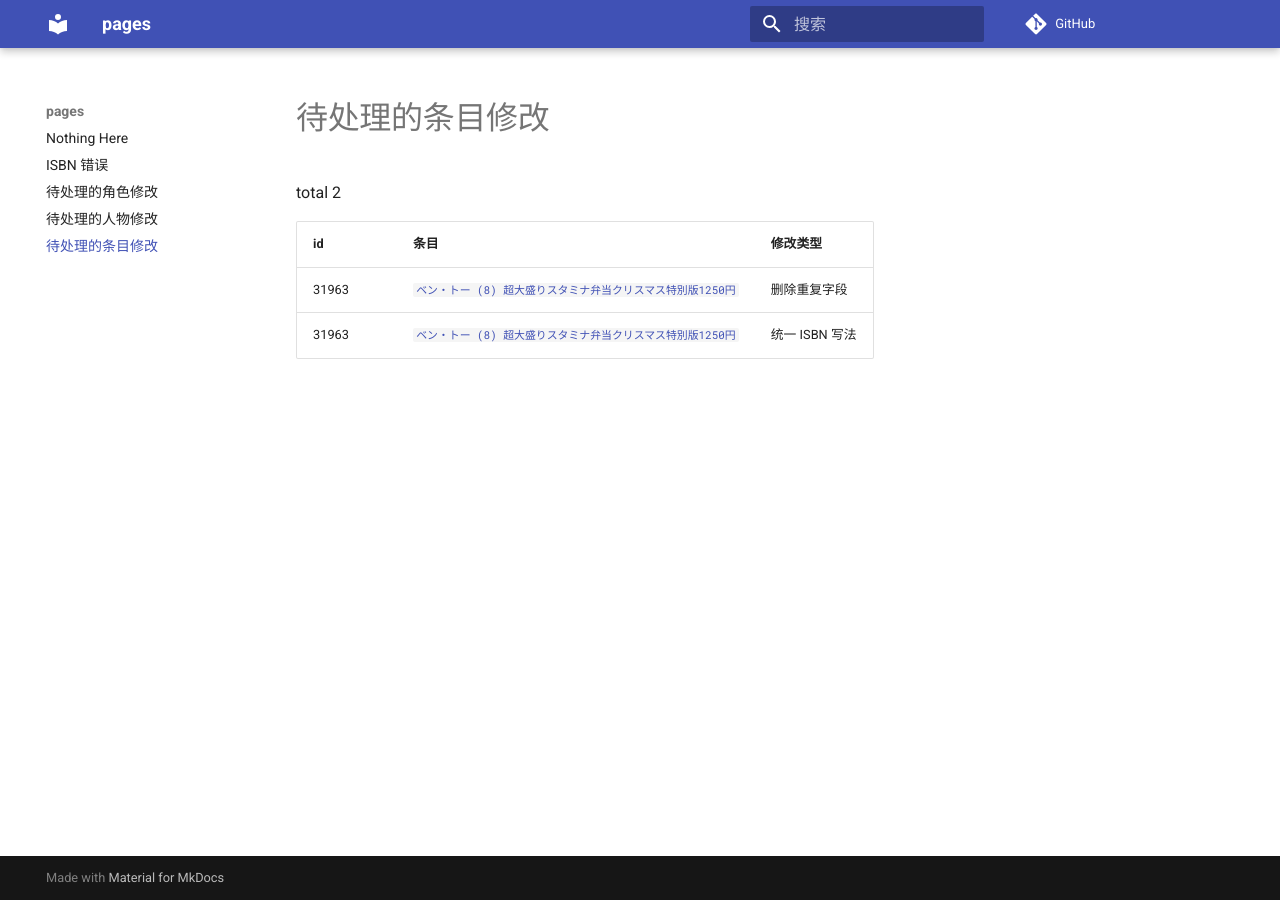
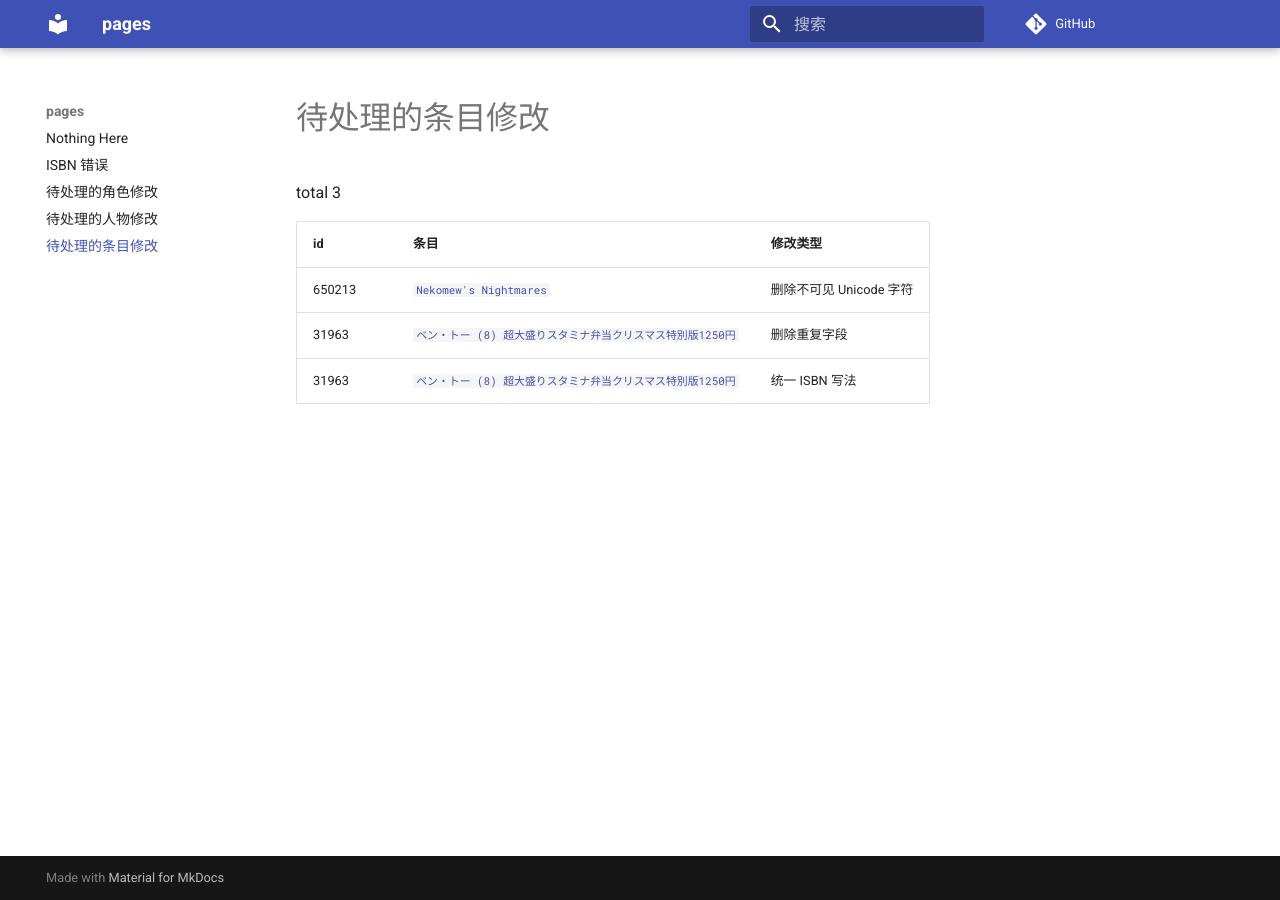
Before and after one commit to trim21/bangumi-pages, an MkDocs documentation site: the page built from docs/pending-subject-changes.md, in a window 1280 px wide. Built offline with MkDocs 1.6.1 and Material for MkDocs 9.7.7, drawn with Linux system fonts in a browser that asks for light colours; comment, search, counter and statistics services are not loaded.

Commit message:
update pending-changes.md

```diff
--- a/docs/pending-subject-changes.md
+++ b/docs/pending-subject-changes.md
@@ -1,8 +1,9 @@
 # 待处理的条目修改
 
-total 2
+total 3
 
 | id | 条目 | 修改类型 |
 | --- | --- | --- |
+| 650213 | [`Nekomew's Nightmares`](https://bgm.tv/subject/650213) | 删除不可见 Unicode 字符 |
 | 31963 | [`ベン・トー (8) 超大盛りスタミナ弁当クリスマス特別版1250円`](https://bgm.tv/subject/31963) | 删除重复字段 |
 | 31963 | [`ベン・トー (8) 超大盛りスタミナ弁当クリスマス特別版1250円`](https://bgm.tv/subject/31963) | 统一 ISBN 写法 |
```
